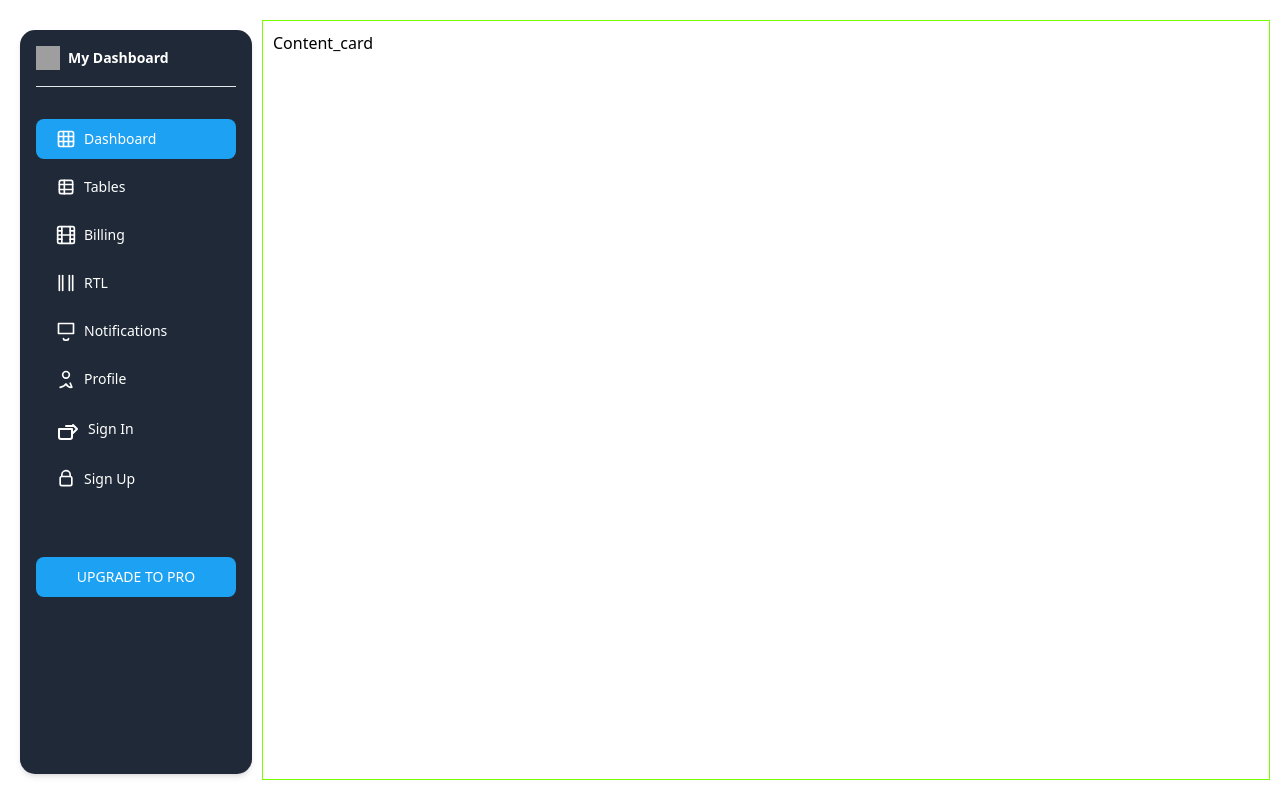
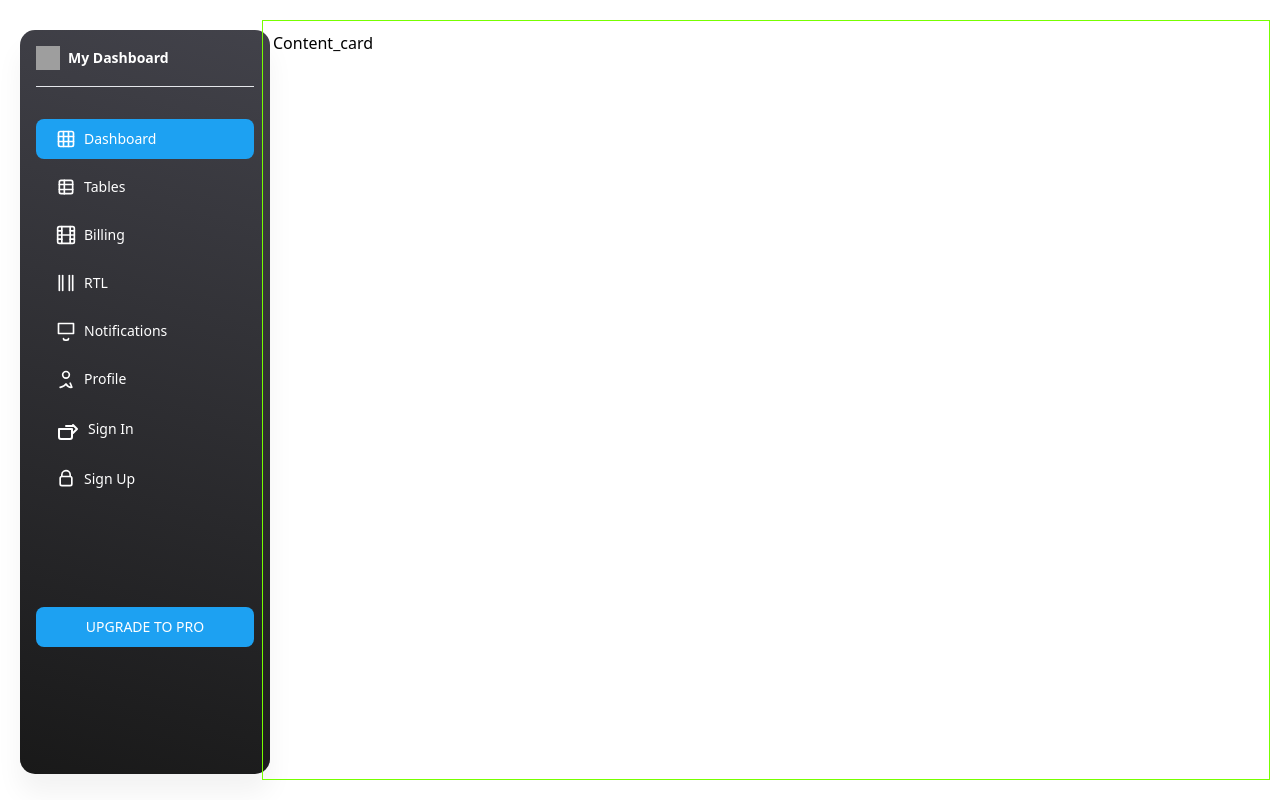
Before and after one commit to mdfaizan973/ZcDashboard, a React (Vite) app in the folder dashboard/: page / in a window 1280 px wide. Built offline with nearby package versions, Linux system fonts and the light colour scheme; grey boxes are pictures that could not be loaded.

Commit message:
able to give sam ecolor

```diff
--- /dev/null
+++ b/dashboard/src/Components/Navbar.jsx
@@ -0,0 +1,3 @@
+export default function Navbar() {
+  return <div>Navbar</div>;
+}
--- a/dashboard/src/Components/Sidebar.jsx
+++ b/dashboard/src/Components/Sidebar.jsx
@@ -1,7 +1,13 @@
+import "./Styles/Sidebar.css";
 export default function Sidebar() {
   return (
     <div>
-      <div className="w-full h-[93vh]  bg-gray-800 text-center rounded-[15px] shadow-md p-4 mx-auto">
+      <div
+        className="
+        main_sidebar
+        w-[250px] h-[93vh]
+       text-center rounded-[15px]  p-4 mx-auto"
+      >
         <div className="flex items-center space-x-2">
           <img
             src="https://demos.creative-tim.com/material-dashboard-pro/assets/img/logo-ct.png"
@@ -35,7 +41,6 @@ export default function Sidebar() {
             </svg>
             Dashboard
           </button>
-
           <button
             type="button"
             className="text-white   hover:bg-[#8A8A8A36] w-[100%]   font-medium rounded-lg text-sm px-5 py-2.5 text-center inline-flex items-center me-2 mb-2"
@@ -181,7 +186,7 @@ export default function Sidebar() {
 
         <button
           type="button"
-          className="text-white mt-[50px] bg-[#1da1f2] hover:bg-[#1da1f2]/90  w-[100%] focus:outline-none focus:ring-[#1da1f2]/50 font-medium rounded-lg text-sm px-5 py-2.5 text-center inline-flex items-center justify-center me-2 mb-2"
+          className="text-white mt-[100px] bg-[#1da1f2] hover:bg-[#1da1f2]/90  w-[100%] focus:outline-none focus:ring-[#1da1f2]/50 font-medium rounded-lg text-sm px-5 py-2.5 text-center inline-flex items-center justify-center me-2 mb-2"
         >
           UPGRADE TO PRO
         </button>
--- a/dashboard/src/Components/Styles/Sidebar.css
+++ b/dashboard/src/Components/Styles/Sidebar.css
@@ -0,0 +1,5 @@
+.main_sidebar {
+  background: linear-gradient(195deg, rgb(66, 66, 74), rgb(25, 25, 25));
+  color: rgba(0, 0, 0, 0.87);
+  box-shadow: rgba(0, 0, 0, 0.05) 0rem 1.25rem 1.6875rem 0rem;
+}
```
